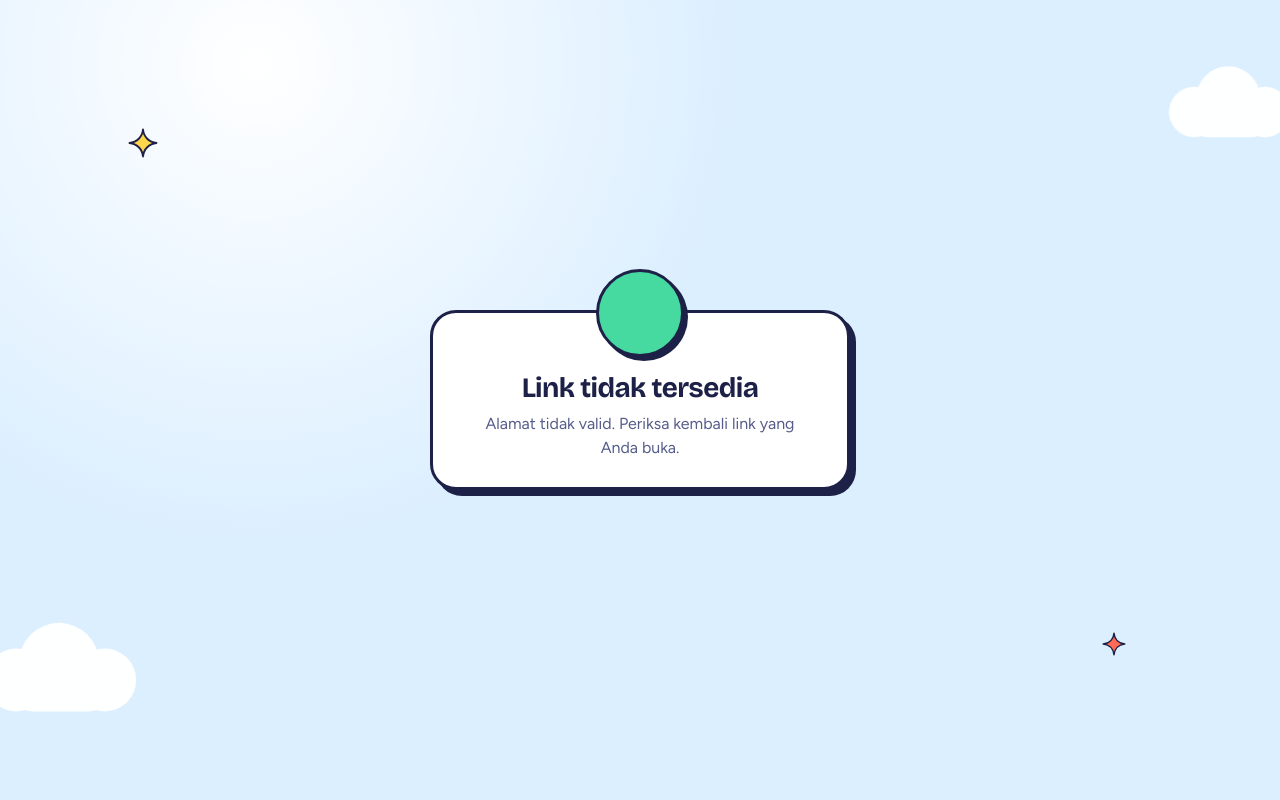
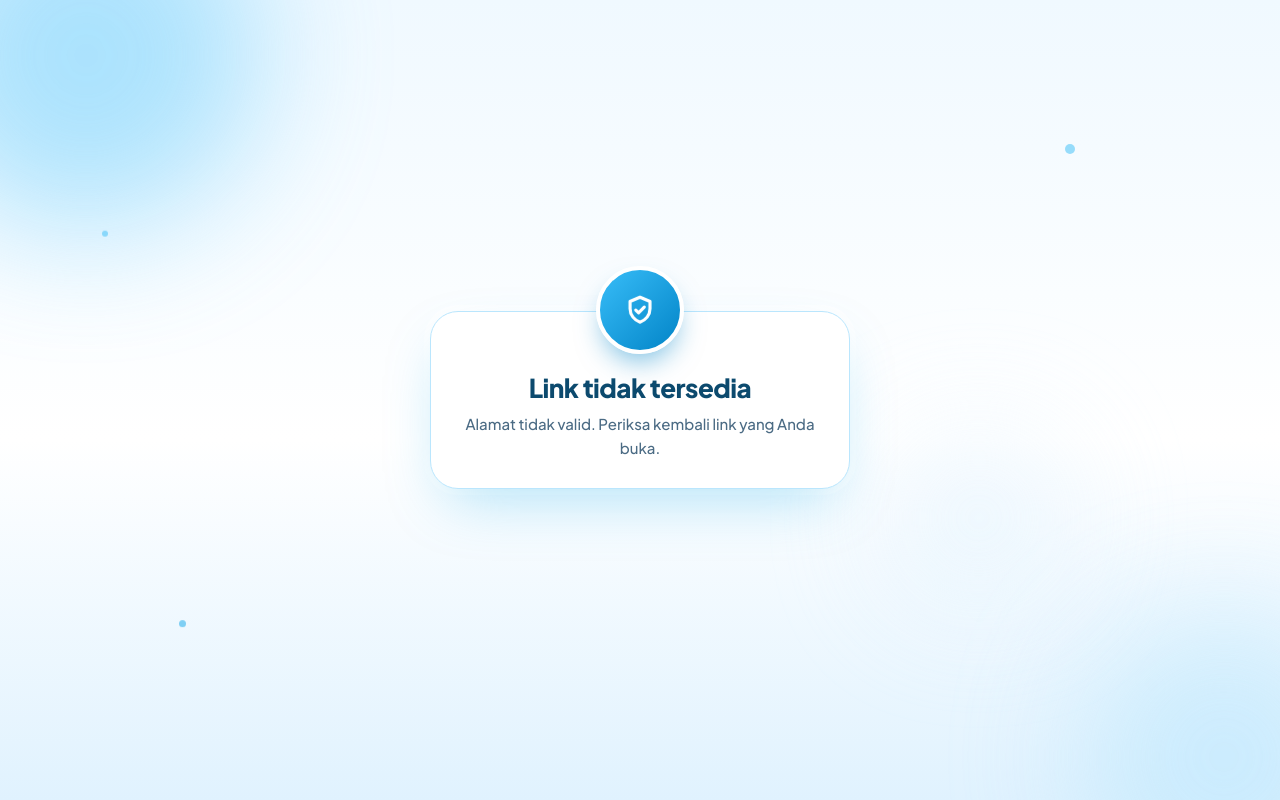
Before and after one commit to stokjbfz01-cloud/Link-tautan-project, a plain HTML site: page v.html in a window 1280 px wide. Drawn offline with nearby package versions, Linux system fonts and the light colour scheme.

Commit message:
Update v.html

```diff
--- a/v.html
+++ b/v.html
@@ -7,39 +7,134 @@
 <title>Memverifikasi...</title>
 <link rel="preconnect" href="https://fonts.googleapis.com">
 <link rel="preconnect" href="https://fonts.gstatic.com" crossorigin>
-<link href="https://fonts.googleapis.com/css2?family=Bricolage+Grotesque:wght@700;800&family=Figtree:wght@400;500;600;700&display=swap" rel="stylesheet">
+<link href="https://fonts.googleapis.com/css2?family=Plus+Jakarta+Sans:wght@500;600;700;800&display=swap" rel="stylesheet">
 <style>
-:root{--ink:#1d2147;--sky:#dcefff;--sun:#ffd54a;--coral:#ff6a55;--mint:#46d9a0;--muted:#565d8a}
+:root{
+  --sky-50:#f0f9ff;--sky-100:#e0f2fe;--sky-200:#bae6fd;--sky-300:#7dd3fc;
+  --sky-400:#38bdf8;--sky-500:#0ea5e9;--sky-600:#0284c7;--sky-900:#0c4a6e;
+  --muted:#4b6b84;--white:#ffffff;--ease:cubic-bezier(.22,1,.36,1);
+}
 *{box-sizing:border-box}
-html{background:var(--sky)}
-body{margin:0;min-height:100vh;display:grid;place-items:center;padding:24px 16px;font-family:Figtree,system-ui,sans-serif;color:var(--ink);background:radial-gradient(circle at 20% 8%,#fff 0,transparent 38%),var(--sky);overflow-x:hidden}
-h1{font-family:'Bricolage Grotesque',Figtree,system-ui,sans-serif}
-.deco{position:fixed;pointer-events:none;z-index:0}
-.cloud{width:160px;opacity:.95;animation:drift 45s ease-in-out infinite alternate}
-.c1{top:8%;right:-30px}.c2{bottom:10%;left:-40px;width:200px;animation-duration:60s}
-.star{width:30px}.s1{top:16%;left:10%}.s2{bottom:18%;right:12%;width:24px}
-@keyframes drift{to{transform:translateX(-70px)}}
-.card{position:relative;z-index:1;width:100%;max-width:420px;background:#fff;border:3px solid var(--ink);border-radius:26px;padding:60px 22px 26px;box-shadow:6px 6px 0 var(--ink);text-align:center}
-.badge{position:absolute;top:-44px;left:50%;transform:translateX(-50%);width:88px;height:88px;border:3px solid var(--ink);border-radius:50%;background:var(--mint);display:grid;place-items:center;box-shadow:4px 4px 0 var(--ink)}
-.spin{width:38px;height:38px;border:5px solid var(--ink);border-right-color:transparent;border-radius:50%;animation:spin .8s linear infinite}
+html{background:var(--sky-50)}
+body{
+  margin:0;min-height:100vh;min-height:100dvh;display:grid;place-items:center;
+  padding:32px 16px;font-family:'Plus Jakarta Sans',system-ui,-apple-system,sans-serif;
+  color:var(--sky-900);overflow-x:hidden;-webkit-font-smoothing:antialiased;
+  background:linear-gradient(180deg,#f0f9ff 0%,#ffffff 55%,#e0f2fe 100%);
+}
+
+/* latar belakang lembut */
+.bg{position:fixed;inset:0;overflow:hidden;z-index:0;pointer-events:none}
+.blob{position:absolute;border-radius:50%;filter:blur(64px);opacity:.6;will-change:transform;animation:float 16s ease-in-out infinite alternate}
+.b1{width:340px;height:340px;background:var(--sky-300);top:-110px;left:-90px}
+.b2{width:280px;height:280px;background:var(--sky-200);bottom:-100px;right:-80px;animation-duration:20s}
+.b3{width:160px;height:160px;background:var(--sky-100);top:55%;left:70%;animation-duration:24s}
+@keyframes float{
+  from{transform:translate(0,0) scale(1)}
+  to{transform:translate(30px,-24px) scale(1.08)}
+}
+.dot{position:absolute;width:10px;height:10px;border-radius:50%;background:var(--sky-400);opacity:.5;animation:bob 5s ease-in-out infinite}
+.d1{top:18%;right:16%}
+.d2{bottom:20%;left:14%;width:7px;height:7px;background:var(--sky-500);animation-delay:-2s}
+.d3{top:30%;left:8%;width:6px;height:6px;animation-delay:-3.5s}
+@keyframes bob{50%{transform:translateY(-14px)}}
+
+/* kartu utama */
+.card{
+  position:relative;z-index:1;width:100%;max-width:420px;
+  background:var(--white);
+  border:1px solid var(--sky-200);
+  border-radius:28px;
+  padding:60px 26px 28px;
+  text-align:center;
+  box-shadow:0 24px 60px -18px rgba(14,165,233,.35),0 0 0 6px rgba(255,255,255,.65);
+  animation:rise .8s var(--ease) backwards;
+}
+@keyframes rise{
+  from{opacity:0;transform:translateY(18px)}
+  to{opacity:1;transform:translateY(0)}
+}
+
+/* badge ikon dengan cincin putar */
+.badge{
+  position:absolute;top:-46px;left:50%;margin-left:-44px;
+  width:88px;height:88px;border-radius:50%;
+  background:linear-gradient(135deg,var(--sky-400),var(--sky-600));
+  border:4px solid var(--white);
+  display:grid;place-items:center;
+  box-shadow:0 14px 28px -8px rgba(2,132,199,.55);
+  animation:pop .8s cubic-bezier(.34,1.56,.64,1) .15s backwards;
+}
+@keyframes pop{from{opacity:0;transform:scale(.4)}to{opacity:1;transform:scale(1)}}
+.badge svg{
+  width:34px;height:34px;stroke:#fff;fill:none;stroke-width:2.2;
+  stroke-linecap:round;stroke-linejoin:round;animation:pulse 2.4s ease-in-out infinite;
+}
+@keyframes pulse{50%{transform:scale(1.08)}}
+.ring{
+  position:absolute;inset:-9px;border-radius:50%;
+  border:3px solid var(--sky-200);border-top-color:var(--sky-600);
+  animation:spin 1s linear infinite;
+}
 @keyframes spin{to{transform:rotate(1turn)}}
-h1{margin:0 0 8px;font-size:28px;line-height:1.1;letter-spacing:-.02em}
-p{margin:0 auto;color:var(--muted);line-height:1.55;max-width:34ch}
-#fallback{margin-top:16px;font-size:14px}
-a{color:var(--ink);font-weight:700}
-a:focus-visible{outline:3px solid var(--coral);outline-offset:2px}
-@media (prefers-reduced-motion:reduce){.cloud,.spin{animation:none}}
+
+/* teks */
+h1{
+  margin:0 0 8px;font-size:26px;line-height:1.2;font-weight:800;letter-spacing:-.02em;color:var(--sky-900);
+  animation:fadeUp .7s var(--ease) .2s backwards;
+}
+#info{
+  margin:0 auto;color:var(--muted);line-height:1.6;max-width:34ch;font-size:15px;
+  animation:fadeUp .7s var(--ease) .3s backwards;
+}
+@keyframes fadeUp{
+  from{opacity:0;transform:translateY(12px)}
+  to{opacity:1;transform:translateY(0)}
+}
+
+/* tautan manual */
+#fallback{
+  margin:20px 0 0;font-size:14px;color:var(--muted);line-height:1.6;
+  animation:fadeUp .6s var(--ease) backwards;
+}
+#fallback[hidden]{display:none}
+#manual{
+  display:inline-block;margin-left:4px;padding:10px 18px;border-radius:999px;
+  color:#fff;text-decoration:none;font-weight:700;
+  background:linear-gradient(135deg,var(--sky-400),var(--sky-600));
+  box-shadow:0 10px 20px -10px rgba(2,132,199,.7);
+  transition:transform .3s var(--ease),box-shadow .3s var(--ease);
+}
+#manual:hover{transform:translateY(-2px);box-shadow:0 14px 24px -10px rgba(2,132,199,.75)}
+#manual:active{transform:translateY(1px)}
+#manual:focus-visible{outline:3px solid var(--sky-300);outline-offset:3px}
+
+@media (max-width:380px){
+  .card{padding:52px 18px 22px}
+  h1{font-size:23px}
+}
+@media (prefers-reduced-motion:reduce){
+  *,*::before,*::after{animation:none !important;transition:none !important}
+}
 </style>
 </head>
 <body>
 
-<svg class="deco cloud c1" viewBox="0 0 140 70" aria-hidden="true"><g fill="#fff"><circle cx="40" cy="42" r="22"/><circle cx="70" cy="30" r="28"/><circle cx="102" cy="42" r="22"/><rect x="40" y="42" width="62" height="22" rx="11"/></g></svg>
-<svg class="deco cloud c2" viewBox="0 0 140 70" aria-hidden="true"><g fill="#fff"><circle cx="40" cy="42" r="22"/><circle cx="70" cy="30" r="28"/><circle cx="102" cy="42" r="22"/><rect x="40" y="42" width="62" height="22" rx="11"/></g></svg>
-<svg class="deco star s1" viewBox="0 0 40 40" aria-hidden="true"><path d="M20 2c1 10 8 17 18 18-10 1-17 8-18 18-1-10-8-17-18-18 10-1 17-8 18-18z" fill="#ffd54a" stroke="#1d2147" stroke-width="2.5" stroke-linejoin="round"/></svg>
-<svg class="deco star s2" viewBox="0 0 40 40" aria-hidden="true"><path d="M20 2c1 10 8 17 18 18-10 1-17 8-18 18-1-10-8-17-18-18 10-1 17-8 18-18z" fill="#ff6a55" stroke="#1d2147" stroke-width="2.5" stroke-linejoin="round"/></svg>
+<!-- latar belakang -->
+<div class="bg" aria-hidden="true">
+  <span class="blob b1"></span>
+  <span class="blob b2"></span>
+  <span class="blob b3"></span>
+  <span class="dot d1"></span>
+  <span class="dot d2"></span>
+  <span class="dot d3"></span>
+</div>
 
 <main class="card">
-  <div class="badge"><div class="spin" id="spin" aria-hidden="true"></div></div>
+  <div class="badge" aria-hidden="true">
+    <span class="ring" id="spin"></span>
+    <svg viewBox="0 0 24 24"><path d="M12 3l7 3v5c0 4.5-3 8.2-7 9.5C8 19.2 5 15.5 5 11V6l7-3z"/><path d="M9 12l2 2 4-4"/></svg>
+  </div>
   <h1 id="judul">Memverifikasi...</h1>
   <p id="info">Mohon tunggu sebentar, Anda akan dialihkan otomatis.</p>
   <p id="fallback" hidden>Tidak berpindah? <a id="manual" href="#" rel="noopener">Klik di sini</a>.</p>
```
